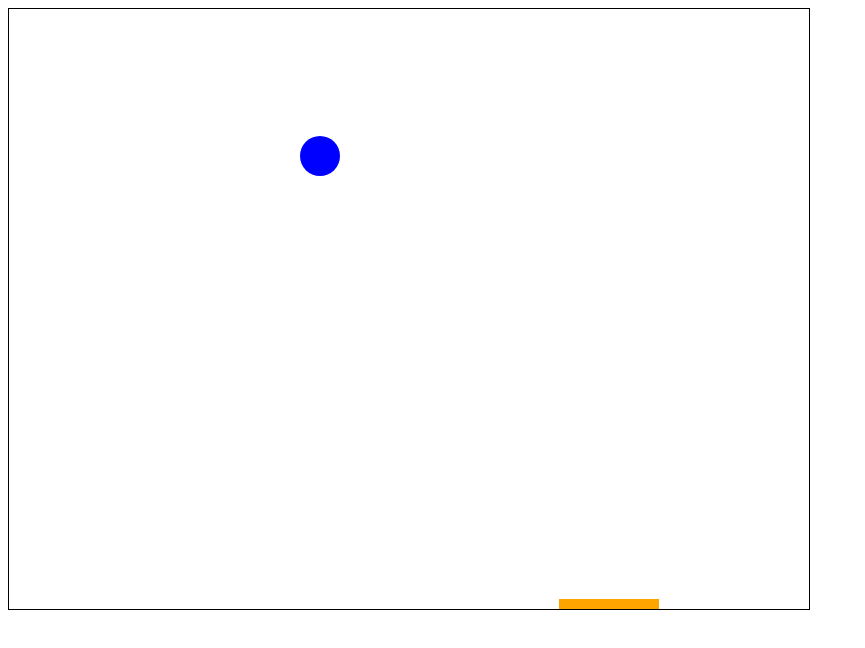
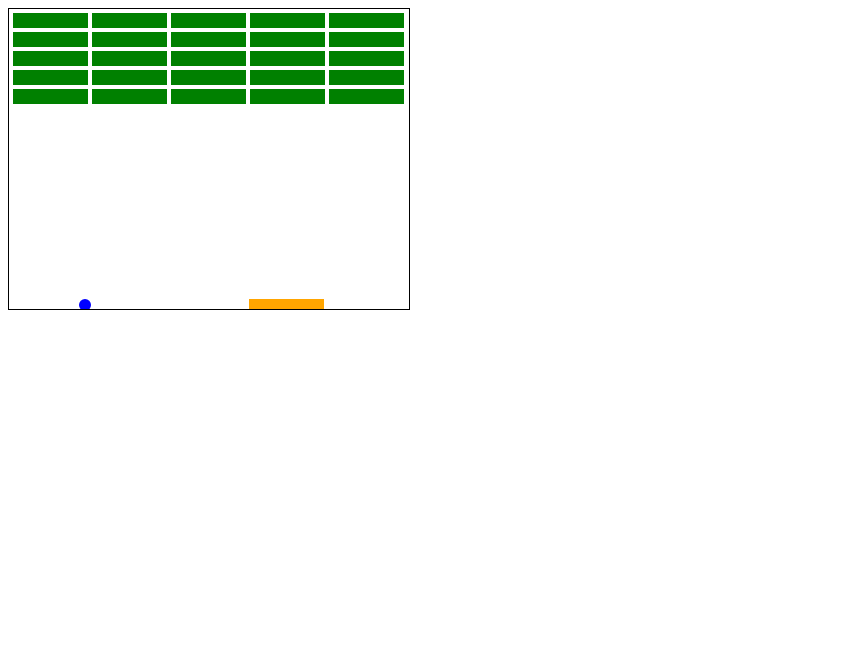
Before and after one commit to jasonwaters/breakout, a plain HTML site: page index.html in a window 1280 px wide. Shown: the whole page, without its empty margins (0-865 px from the left). Drawn offline with nearby package versions, Linux system fonts and the light colour scheme.

Commit message:
draw bricks

```diff
--- a/index.html
+++ b/index.html
@@ -13,39 +13,55 @@
 		</style>
 	</head>
 	<body>
-		<canvas id="canvas" width="800" height="600"></canvas>
+		<canvas id="canvas" width="400" height="300"></canvas>
 
 		<script type="text/javascript">
-			var ctx, ball, paddle, WIDTH, HEIGHT, intervalId;
+			var ctx,
+				ball,
+				paddle,
+				bricks,
+				STAGE_WIDTH,
+				STAGE_HEIGHT,
+				BRICK_WIDTH=75,
+				BRICK_HEIGHT=15,
+				BRICK_PADDING=4,
+				intervalId;
+
 			ball = {
 				"x": 0,
 				"y": 0,
 				"xVelocity": 1,
 				"yVelocity": 1,
-				'radius': 20
+				'radius': 6
 			};
 
 			paddle = {
-				"x": 550,
-				"y": 580,
-				'width': 100,
+				"x": 240,
+				"y": 290,
+				'width': 75,
 				'height': 10,
 				'xVelocity': 0
 			};
 
+			bricks = {
+				"numColumns": 5,
+				"numRows": 5,
+				'rows': []
+			};
+
 			function init() {
  				ctx = $('#canvas')[0].getContext("2d");
- 				WIDTH = $('#canvas').width();
- 				HEIGHT = $('#canvas').height();
+ 				STAGE_WIDTH = $('#canvas').width();
+ 				STAGE_HEIGHT = $('#canvas').height();
 
-				paddle.y = HEIGHT - paddle.height;
+				paddle.y = STAGE_HEIGHT - paddle.height;
 
 				$('body').keydown(function(evt) {
 					//right
 					if(evt.which == 39) {
-						paddle.xVelocity = 4;
+						paddle.xVelocity = 3;
 					}else if(evt.which == 37) {
-						paddle.xVelocity = -4;
+						paddle.xVelocity = -3;
 					}
 				});
 
@@ -53,7 +69,18 @@
 					paddle.xVelocity = 0;
 				});
 
+				initBricks();
+
  				return setInterval(draw, 1);
+			}
+
+			function initBricks() {
+				for(var row=0;row<bricks.numRows;row++) {
+					bricks.rows[row] = [];
+					for(var col=0;col<bricks.numColumns;col++) {
+						bricks.rows[row][col] = 1;
+					}
+				}
 			}
 
 			function drawCircle(x, y, r, color) {
@@ -82,20 +109,39 @@
 			}
 
 			function clear() {
-				ctx.clearRect(0,0, WIDTH, HEIGHT);
+				ctx.clearRect(0,0, STAGE_WIDTH, STAGE_HEIGHT);
+			}
+
+			function drawBricks() {
+				for(var y=0;y<bricks.rows.length;y++) {
+					for(var x=0;x<bricks.rows[y].length;x++) {
+						if(bricks.rows[y][x] == 1) {
+							drawRect((x*(BRICK_WIDTH+BRICK_PADDING))+BRICK_PADDING, (y*(BRICK_HEIGHT+BRICK_PADDING)+BRICK_PADDING), BRICK_WIDTH, BRICK_HEIGHT, 'green');
+						}
+					}
+				}
 			}
 
 			function draw() {
 				clear();
+
+				//draw ball
 				drawCircle(ball.x, ball.y, ball.radius, 'blue');
+
+				//draw paddle
 				drawRect(paddle.x, paddle.y, paddle.width, paddle.height, 'orange');
+
+				//draw bricks
+				drawBricks();
+
 
 				ball.x += ball.xVelocity;
 				ball.y += ball.yVelocity;
 
 				paddle.x += paddle.xVelocity;
 
-				if((ball.x + ball.radius + ball.xVelocity)>WIDTH) {
+
+				if((ball.x + ball.radius + ball.xVelocity)>STAGE_WIDTH) {
 					ball['xVelocity'] = Math.abs(ball['xVelocity']) * -1;
 				}
 
```
